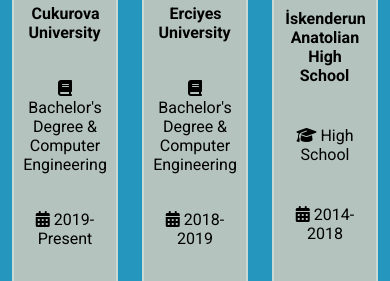
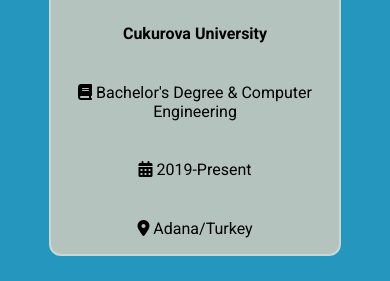
Before and after one commit to mehmetipek0/HTML-CSS-Flexbox-and-Responsive-Design, a plain HTML site: page my-page/index.html in a window 390 px wide. Shown: the part 1148-1429 px from the top of the page. Drawn offline with Linux system fonts and the light colour scheme.

Commit message:
Update mobile.css

```diff
--- a/my-page/css/mobile.css
+++ b/my-page/css/mobile.css
@@ -5,9 +5,15 @@
     overflow: hidden;
     height: 85px;
 }
+#navbar h1{
+    margin-top: 0.75rem;
+}
 #navbar ul li a{
     font-size: 1rem;
     padding: 0.5rem;
+}
+#home{
+    padding-top: 7.5rem;
 }
 #aboutme{
     display: flex;
@@ -21,10 +27,11 @@
     padding-top: 0.5rem;
     margin: 0;
 }
-#education th,td{
-    padding: 0;
-    font-size: 0.9rem;
+#education #schoolTable{
+    flex-direction: column;
 }
-#education table img{
-    width: 2rem;
+#education .card{
+    width: 75%;
+    height: 350px;
+    align-self: center;
 }
```
